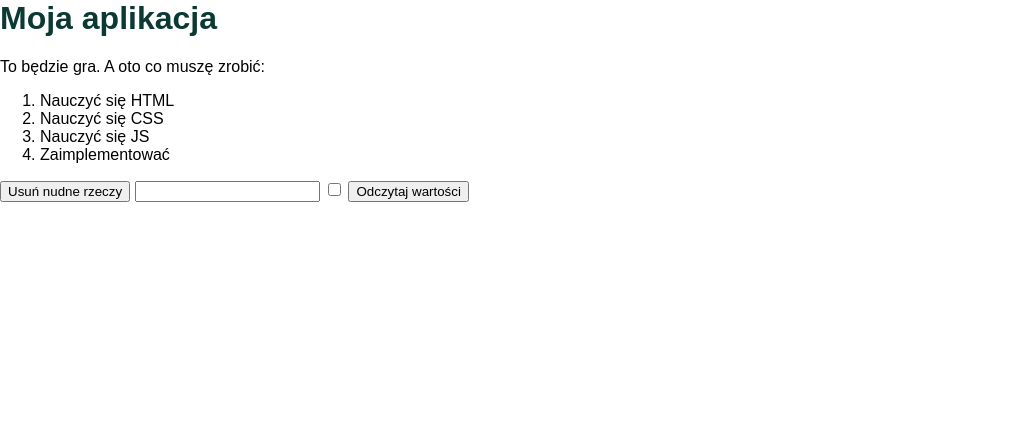
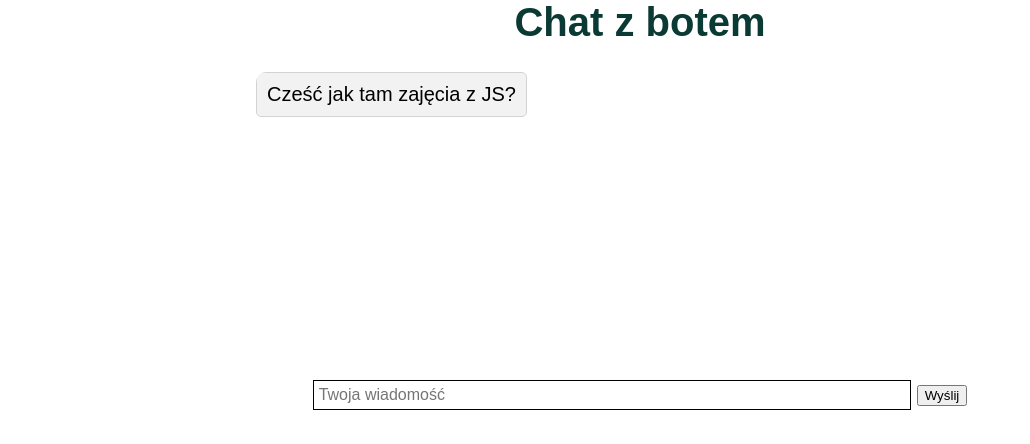
Before and after one commit to KamilSkubis/js-lab, a plain HTML site: page index.html in a window 1280 px wide. Shown: the whole page, without its empty margins (0-1030 px from the left). Drawn offline with Linux system fonts and the light colour scheme.

Commit message:
update index.html

```diff
--- a/index.html
+++ b/index.html
@@ -1,53 +1,205 @@
 <html lang="pl">
+
 <head>
     <meta charset="UTF-8">
     <title>JS Lab</title>
     <style>
-        body {
+        body{
             margin: 0;
             padding: 0;
             font-family: Arial, serif;
+            font-size: 20px;
         }
 
-        h1 {
+        #main-header {
+            text-align: center;
             color: #0B3933;
+        }
+
+        #sending-message{
+            margin-top: 10px;
+            margin-bottom: 10px;
+            padding:10px;
+            text-align: center;
+        }
+
+
+        #input {
+            padding: 5px;
+            border: 1px solid black;
+            width: 80%;
+            margin:auto;
+            font-size: 16px;
+            font-family: Arial, serif;
+        }
+
+        #message-frame {
+            margin: auto;
+            width: 60%;
+            height: 40%;
+        }
+
+        #message-box {
+            height: 90%;
+            overflow: scroll;
+            border-radius: 10px;
+            display: flex;
+            flex-direction: column;
+            color:black;
+
+        }
+
+        .bot-response {
+            border: 1px solid lightgray;
+            border-radius: 5px;
+            background-color: rgba(242, 242, 242, 0.991);
+            margin-right: auto;
+            padding: 10px;
+        }
+
+        .user-response {
+            border: 1px solid rgb(181, 214, 219);
+            border-radius: 15px;
+            background-color: rgb(181, 214, 219);
+            text-align: right;
+            margin-left: auto;
+            padding: 10px;
         }
     </style>
 </head>
+
 <body>
-<div id="app">
-    <h1 id="main-header">Moja aplikacja</h1>
-    <p>To będzie gra. A oto co muszę zrobić:</p>
-    <ol>
-        <li class="boring">Nauczyć się HTML</li>
-        <li class="boring">Nauczyć się CSS</li>
-        <li>Nauczyć się JS</li>
-        <li id="super-important">Zaimplementować</li>
-    </ol>
-    <button type="button" onmouseover="removeBoringStuff()">Usuń nudne rzeczy</button>
+    <div id="app">
+        <h1 id="main-header">Chat z botem</h1>
+    </div>
 
-    <input type="text" id="myTextField">
-    <input type="checkbox" id="myCheckbox">
-    <button type="button" onclick="readValues()">Odczytaj wartości</button>
-</div>
+    <div id="frame">
+        <div id="message-frame">
+            <div id="message-box"></div>
+            <div id="sending-message">
+            <input type="text" id="input" placeholder="Twoja wiadomość">
+            <!-- <textarea rows="5" cols="60" name="text" placeholder="Enter text" id="input"></textarea> -->
+            <button id="btn-send" class="enter" type="button" onclick=sendMessage()>Wyślij</button>
+            </div
+        </div>
+    </div>
 
-<script>
+    <script>
+        document.addEventListener("DOMContentLoaded", () => {
+            botWelcomeMessage()
+            const inputField = document.getElementById("input");
+            document.querySelector("#input").addEventListener("keydown", function (e) {
+                if (e.code === "Enter") {
+                    let input = inputField.value;
+                    inputField.value = "";
+                    console.log(`I typed '${input}'`);
+                    processMessage(input)
+                }
+            });
+        });
 
-function removeBoringStuff() {
-document.querySelectorAll("#app .boring").forEach((e) => e.remove());
-};
-
-</script>
-<script>
-function readValues() {
-    const v1 = document.getElementById("myCheckbox").checked;
-
-    if(v1){
-        alert("dsadsadsa");
-    }
+        function processMessage(userMessage) {
+            let text = userMessage.toLowerCase();
+            //check for response
+            botMessage = createBotAnswer(text, zapytania, odpowiedzi, odpowiedzi_alternatywne);
+            //updateDOM and print message
+            printMessage(userMessage, botMessage);
+        }
 
 
-};
-</script>
+        function createBotAnswer(userMessage, zapytania, odpowiedzi, odpowiedzi_alternatywne) {
+            console.log("wpisana wartość: " + `${userMessage}` + " " + typeof userMessage)
+            let botMessage;
+            for (let i = 0; i < zapytania.length; i++) {
+                for (let j = 0; j < zapytania[i].length; j++) {
+                    console.log("porównuje:" + `${userMessage}` + " z " + zapytania[i][j])
+                    console.log(userMessage === zapytania[i][j])
+                    if (userMessage === zapytania[i][j]) {
+                        console.log("w środku ifa")
+                        listaOdpowiedzi = odpowiedzi[i];
+                        console.log(listaOdpowiedzi)
+                        botMessage = listaOdpowiedzi[Math.floor(Math.random() * listaOdpowiedzi.length)];
+                        return botMessage;
+                    }
+                    else {
+                        botMessage = odpowiedzi_alternatywne[Math.floor(Math.random() * odpowiedzi_alternatywne.length)];
+
+                    }
+                }
+            }
+            return botMessage;
+        }
+
+        function botWelcomeMessage() {
+            const msgContainer = document.getElementById("message-box");
+            let botDiv = document.createElement("div")
+            botDiv.id = "bot";
+            botDiv.className = "bot-response";
+            botDiv.innerText = "pisze...";
+            msgContainer.appendChild(botDiv);
+
+            botMessage = "Cześć jak tam zajęcia z JS?"
+
+            setTimeout(() => {
+                botDiv.innerText = `${botMessage}`;
+            }
+                , Math.floor(Math.random() * 500))
+        }
+
+        function sendMessage() {
+            msg = document.getElementById("input");
+            processMessage(msg.value);
+            msg.value = "";
+        }
+
+
+        function printMessage(userMessage, botMessage) {
+            const msgContainer = document.getElementById("message-box");
+
+            let userDiv = document.createElement("div");
+            userDiv.id = "user";
+            userDiv.className = "user-response";
+            userDiv.innerHTML = `${userMessage}`
+            msgContainer.appendChild(userDiv);
+
+            let botDiv = document.createElement("div")
+            botDiv.id = "bot";
+            botDiv.className = "bot-response";
+            botDiv.innerText = "pisze...";
+            msgContainer.appendChild(botDiv);
+
+            setTimeout(() => {
+                botDiv.innerText = `${botMessage}`;
+            }
+                , Math.floor(Math.random() * 1000))
+
+
+            //scroll to bottom
+            msgContainer.scrollTo(0, document.querySelector("#message-box").scrollHeight);
+        }
+
+
+        const zapytania = [
+            ["cześć", "witaj", "czesc", "hello"],
+            ["jak sie masz?", "jak się masz?", "co słychać?", "co slychac?"],
+            ["ile masz lat?"],
+            ["czy jesteś botem?", "kim jesteś?", "kim jestes?", "jesteś człowiekiem?", "jestes czlowiekiem?"]
+        ]
+
+        const odpowiedzi = [
+            ["Cześć"],
+            ["Fantastycznie, a co u Ciebie?"],
+            ["2000"],
+            ["Jestem Alfa i Omega"]
+        ]
+
+        const odpowiedzi_alternatywne = [
+            "Opowiedz mi o tym...", "Co jeszcze możesz mi opowiedzieć na ten temat?", "Nie rozumiem ;("
+        ]
+
+
+    </script>
+
 </body>
+
 </html>
```
